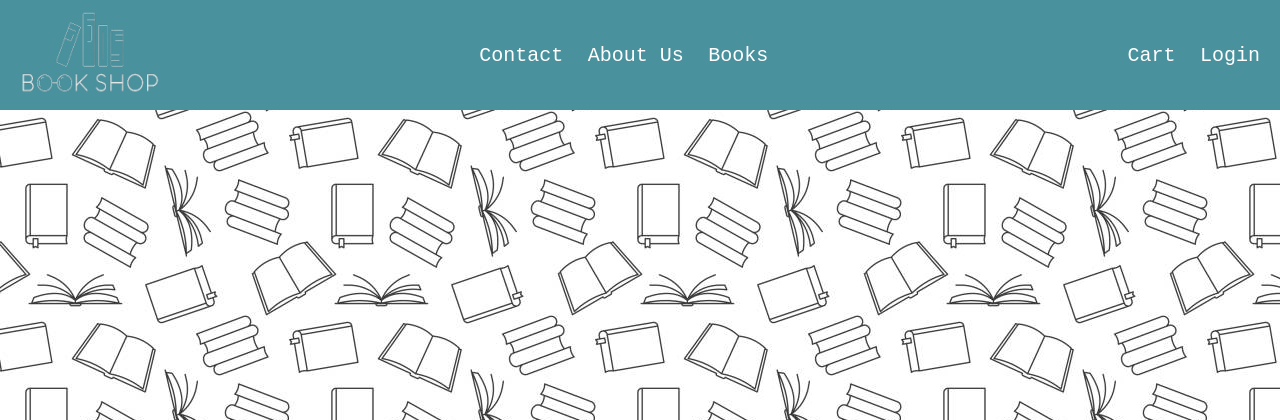
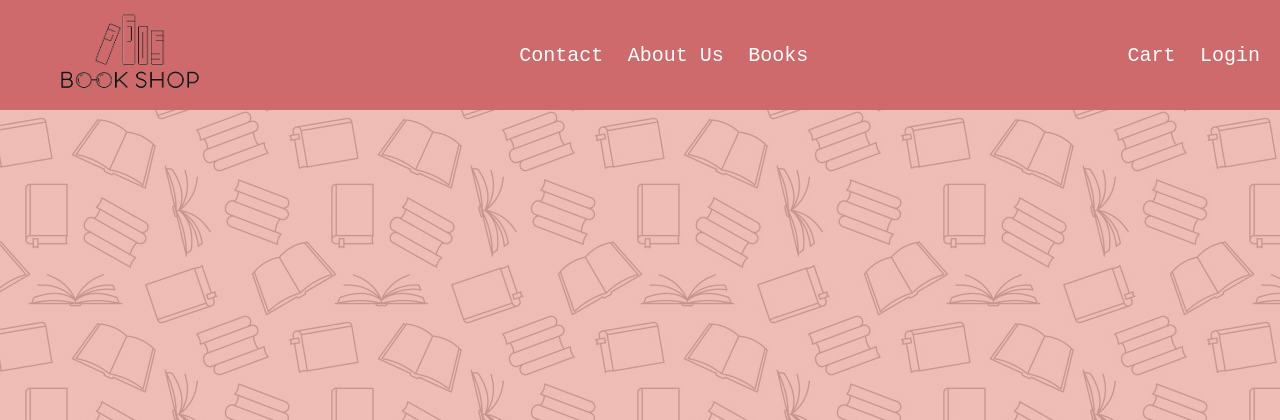
Before and after one commit to nerminecheriaa/TP_PHP, a PHP site: page /classes/order.php in a window 1280 px wide. Shown: the top 420 px of the page. Run offline with PHP 8.4, Linux system fonts and the light colour scheme.

Commit message:
order style is done

```diff
--- a/classes/order.php
+++ b/classes/order.php
@@ -47,7 +47,7 @@ class Order
 <body>
 <header class="main-header">
     <div class="logo">
-        <img src="../src/logoblack-removebg.png" alt="Company Logo">
+        <img src="../src/logo.png" alt="Company Logo">
     </div>
     <nav class="main-nav">
         <ul>
--- a/order.css
+++ b/order.css
@@ -13,7 +13,7 @@
     margin-right: auto;
     width: 600px;
     height: 360px;
-    background-color: #4A919E;
+    background-color: #EBACA2;
     border-radius: 2%;
 }
 
@@ -43,7 +43,7 @@ input[type="tel"] {
 button[type="submit"] {
     width: 100%;
     padding: 10px;
-    background-color: #212E53;
+    background-color: #CE6A6B;
     color: white;
     border: none;
     border-radius: 4px;
@@ -52,7 +52,7 @@ button[type="submit"] {
 }
 
 button[type="submit"]:hover {
-    background-color: #212E53;
+    background-color: #CE6A6B;
 }
 
 #resultinsertion {
@@ -64,7 +64,7 @@ button[type="submit"]:hover {
 }
 
 body {
-    background-image: url(src/background.jpg);
+    background-image: linear-gradient(rgba(235,172,162,0.8),rgba(235,172,162,0.8)), url(admin/Uploadimage/bookBacground.jpg);
     color: #212E53;
     height: 100%;
     font-size: large;
@@ -74,15 +74,15 @@ body {
     display: flex;
     justify-content: space-between;
     align-items: center;
-    background-color: #4A919E;
+    background-color: #CE6A6B;
     padding: 20px;
     color: #fff;
     height: 70px;
 }
 
 .main-header .logo img {
-    width: 140px;
-    height: 90px;
+    width: 220px;
+    height: auto;
 }
 
 .main-header nav ul {
```
Also changed, not shown: cart.php (+41 -42 lines).
